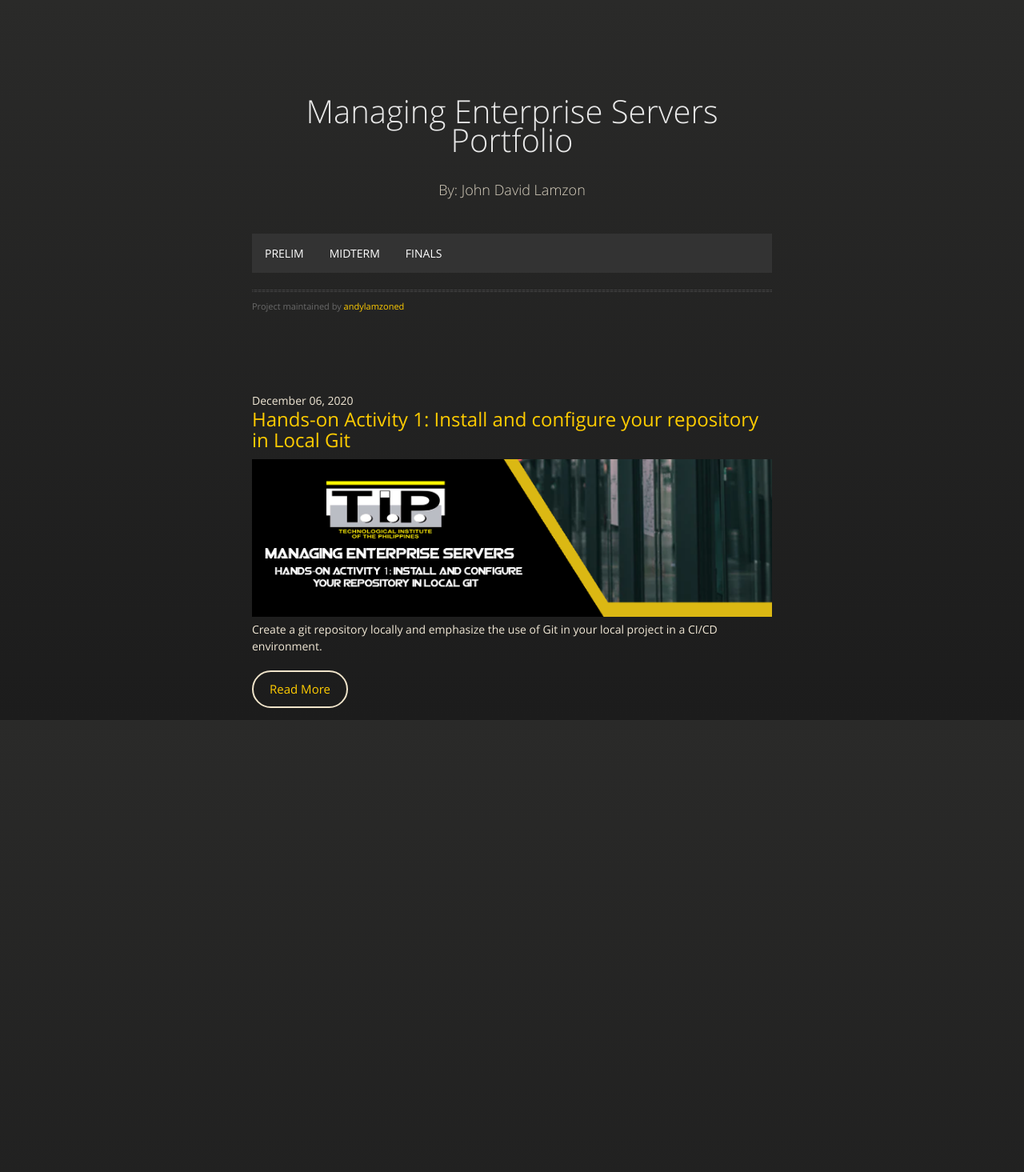
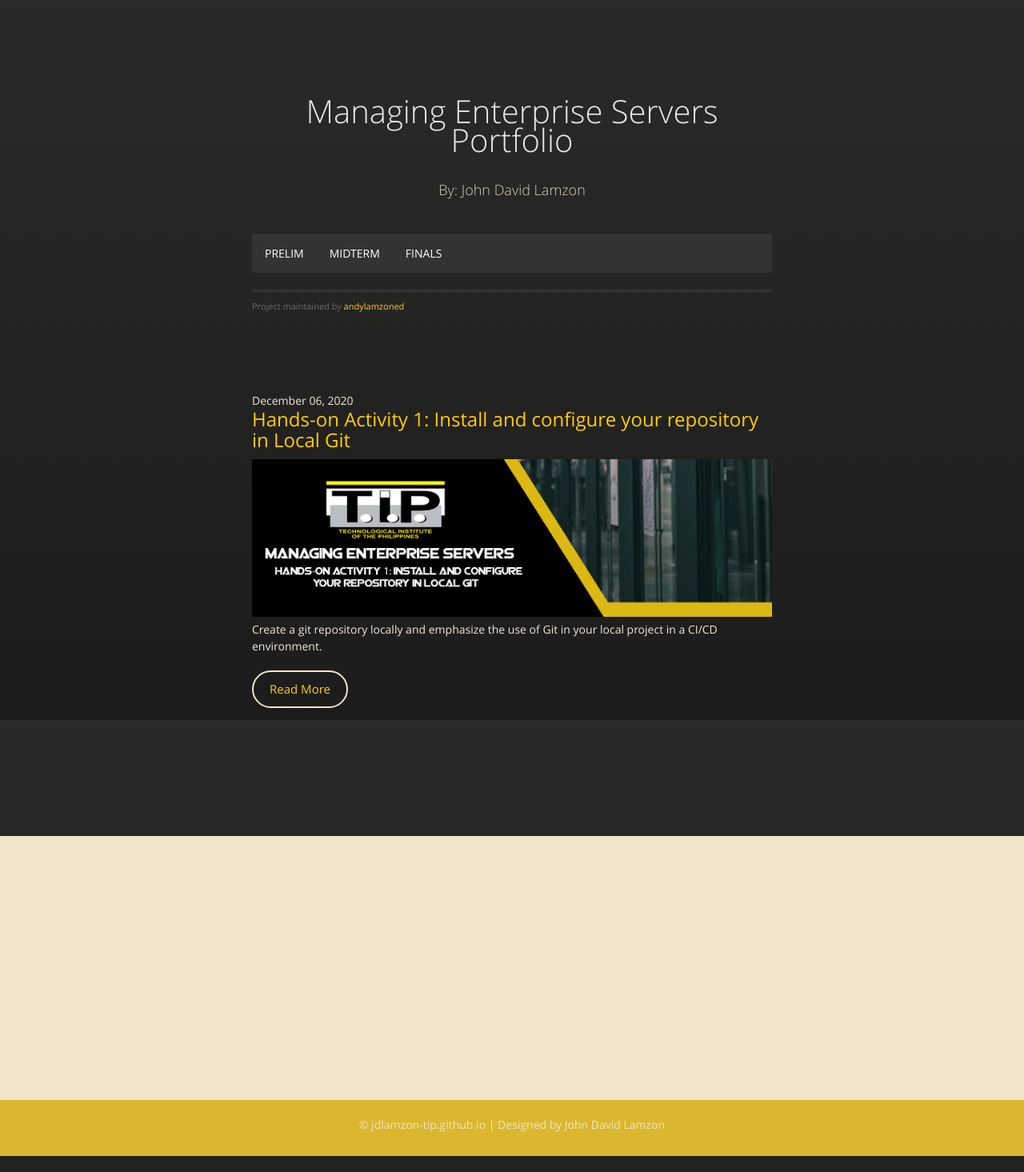
Before and after one commit to andylamzoned/andylamzoned.github.io, a Jekyll site: the page built from index.md, in a window 1280 px wide. Shown: the whole page at 80% size. Built offline with Jekyll 4.4.1, drawn with Linux system fonts in a browser that asks for light colours; before the commit the page ends 1065 px from its top, so only the background shows below that.

Commit message:
default.html test2

```diff
--- a/_layouts/default.html
+++ b/_layouts/default.html
@@ -54,6 +54,16 @@
       </section>
 
     </div>
+    <div class="footer">
+    <div class="footer-content">
+        <div class="footer-section about"></div>
+        <div class="footer-section links"></div>
+        <div class="footer-section about"></div>
+    </div>
+    <div class="footer-bottom">
+        &copy; jdlamzon-tip.github.io | Designed by John David Lamzon
+        </div>
+</div>
     {% if site.google_analytics %}
       <script>
         (function(i,s,o,g,r,a,m){i['GoogleAnalyticsObject']=r;i[r]=i[r]||function(){
```
